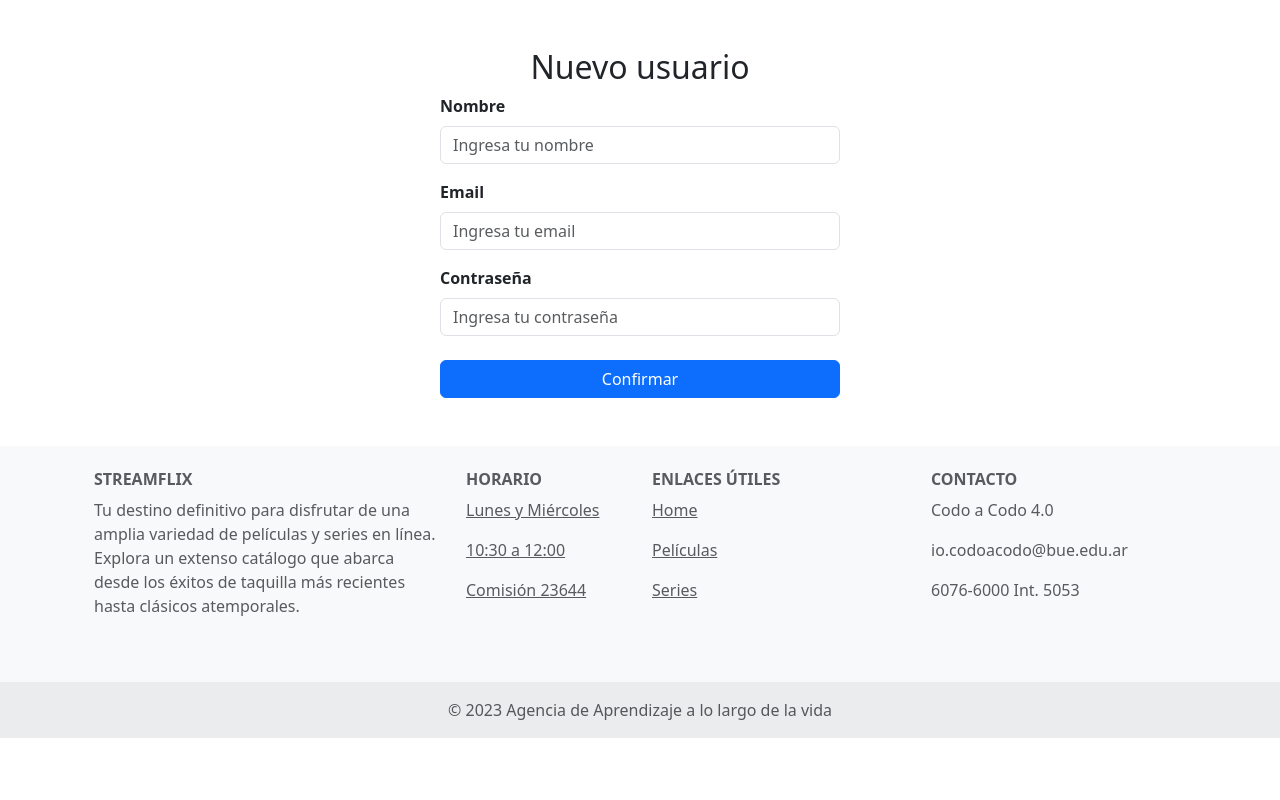
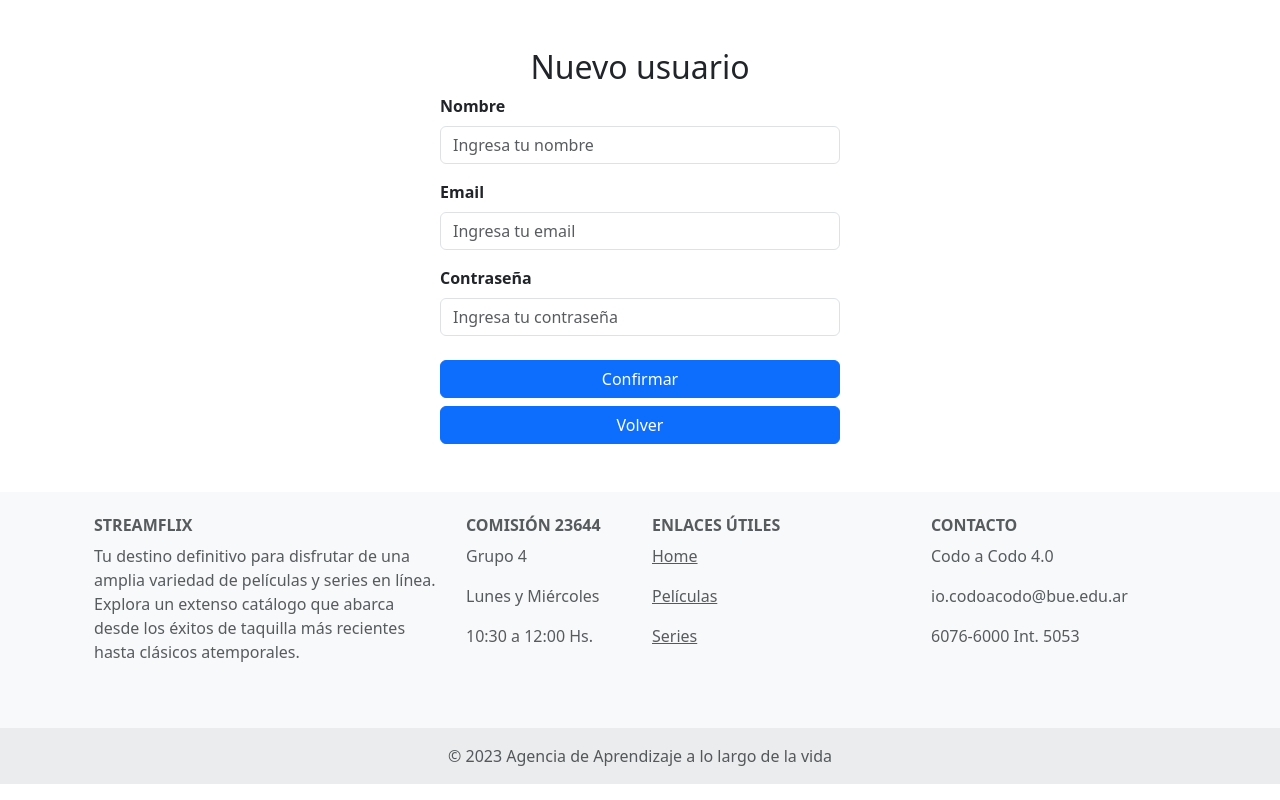
Before and after one commit to pulguen/StreamFlix, a React (Create React App) app: page /register in a window 1280 px wide. Built offline with nearby package versions, Linux system fonts and the light colour scheme; no server answers.

Commit message:
Se agrego boton volver al login en registro

```diff
--- a/src/components/Footer/Footer.jsx
+++ b/src/components/Footer/Footer.jsx
@@ -14,22 +14,10 @@ const Footer = () => {
             </p>
           </Col>
           <Col md="2" className="mb-4">
-            <h6 className="text-uppercase fw-bold">Horario</h6>
-            <p>
-              <a href="#!" className="text-reset">
-                Lunes y Miércoles
-              </a>
-            </p>
-            <p>
-              <a href="#!" className="text-reset">
-                10:30 a 12:00
-              </a>
-            </p>
-            <p>
-              <a href="#!" className="text-reset">
-                Comisión 23644
-              </a>
-            </p>
+            <h6 className="text-uppercase fw-bold">Comisión 23644</h6>
+            <p className="text-reset">Grupo 4</p>
+            <p className="text-reset">Lunes y Miércoles</p>
+            <p className="text-reset">10:30 a 12:00 Hs.</p>
           </Col>
           <Col md="3" className="mb-4">
             <h6 className="text-uppercase fw-bold">Enlaces Útiles</h6>
--- a/src/components/Register/Register.jsx
+++ b/src/components/Register/Register.jsx
@@ -1,4 +1,5 @@
 import React, { useContext, useState } from 'react';
+import { Link } from 'react-router-dom';
 import { useNavigate } from 'react-router-dom';
 import { AuthContext } from '../../context/AuthContext';
 import 'bootstrap/dist/css/bootstrap.min.css';
@@ -50,9 +51,12 @@ const Register = () => {
           />
         </div>
         <div className="mb-5 mt-4">
-          <button type="submit" className="btn btn-primary w-100">
-            Confirmar
-          </button>
+          <button type="submit" className="btn btn-primary w-100">Confirmar</button>
+        <div>
+          <Link to="/login">
+            <button className="btn btn-primary w-100 mt-2">Volver</button>
+          </Link>
+          </div>
         </div>
       </form>
     </div>
```
